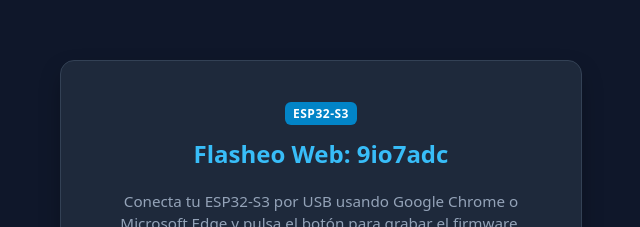
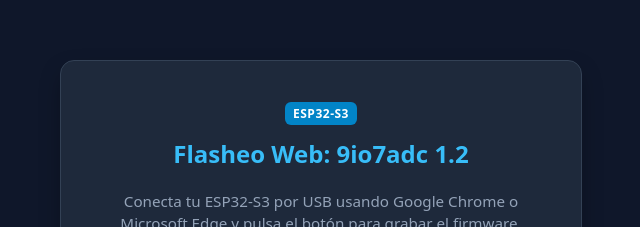
Before and after one commit to Leonardo-Benavides/Leonardo-Benavides.github.io, a plain HTML site: page index.html in a window 1280 px wide. Shown: the part 142-369 px from the top of the page, without its empty margins (319-959 px from the left). Drawn offline with Linux system fonts and the light colour scheme.

```diff
--- a/index.html
+++ b/index.html
@@ -48,7 +48,7 @@
 <body>
   <div class="card">
     <span class="badge">ESP32-S3</span>
-    <h2>Flasheo Web: 9io7adc</h2>
+    <h2>Flasheo Web: 9io7adc 1.2</h2>
     <p>Conecta tu ESP32-S3 por USB usando Google Chrome o Microsoft Edge y pulsa el botón para grabar el firmware.</p>
 
     <esp-web-install-button manifest="manifest.json">
```
Also changed, not shown: 1 other file.
